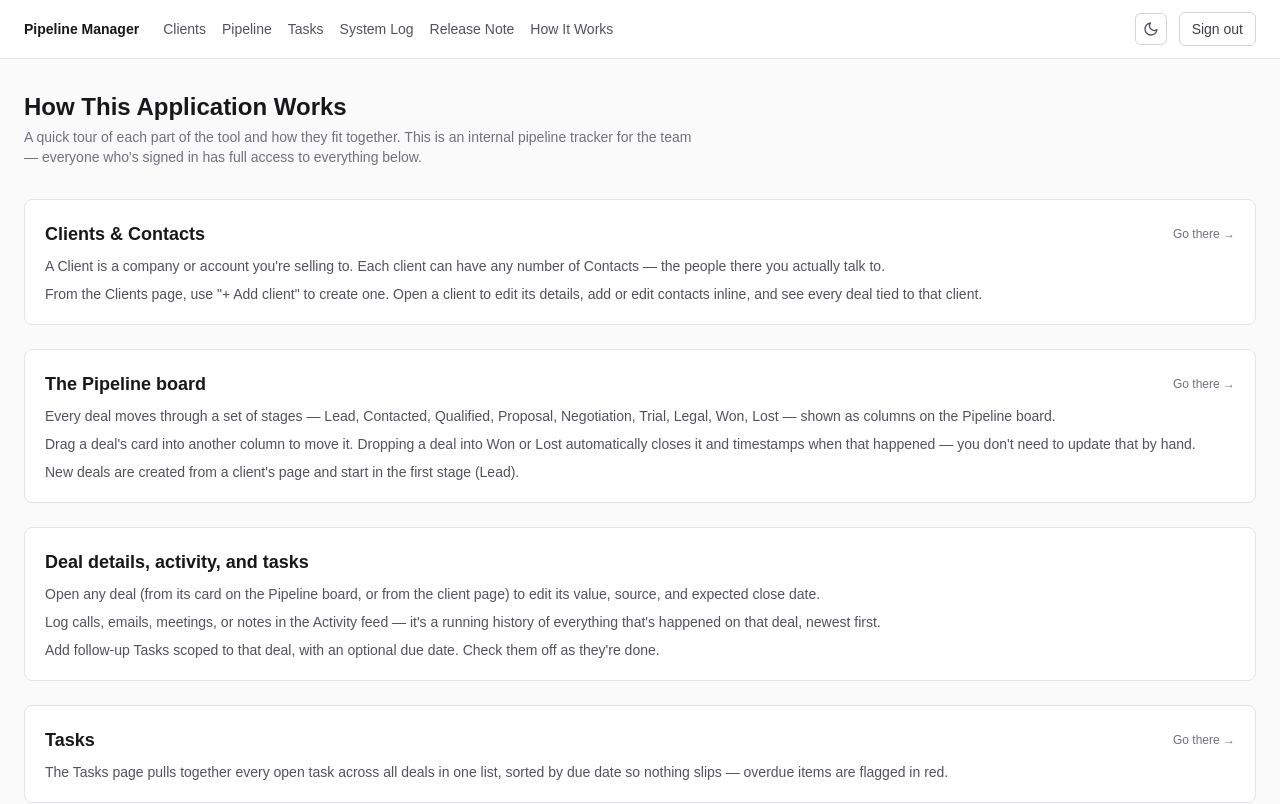
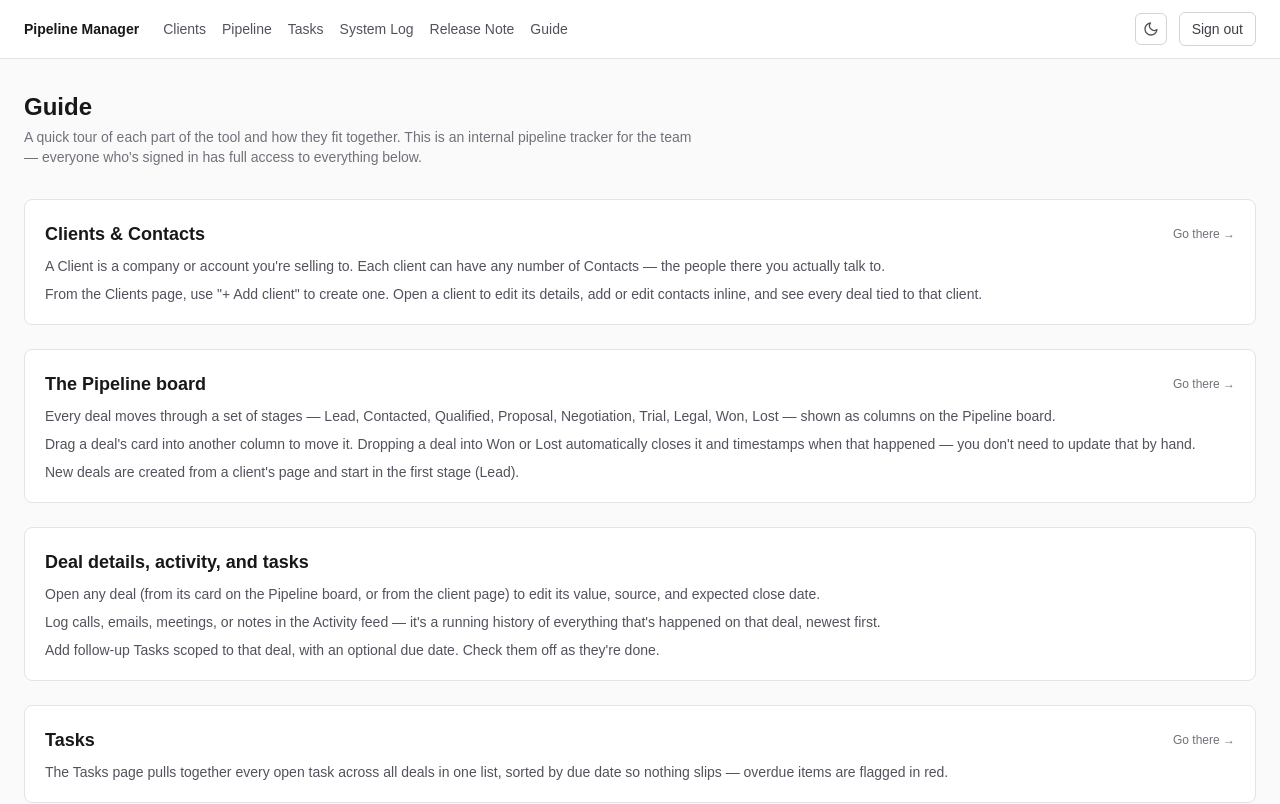
Before and after one commit to sxndinnnnn/client-pipeline-manager, a Next.js app: page /how-it-works in a window 1280 px wide. Shown: the top 804 px of the page. Built offline with nearby package versions, Linux system fonts and the light colour scheme; no server answers.

Commit message:
Rename "How It Works" to "Guide" throughout the UI
Nav label and page heading. Route (/how-it-works) unchanged.

Co-Authored-By: Claude Sonnet 5 <noreply@anthropic.com>

```diff
--- a/src/app/(dashboard)/how-it-works/page.tsx
+++ b/src/app/(dashboard)/how-it-works/page.tsx
@@ -63,7 +63,7 @@ export default function HowItWorksPage() {
     <div className="flex flex-col gap-8">
       <div>
         <h1 className="text-2xl font-semibold text-zinc-900 dark:text-zinc-50">
-          How This Application Works
+          Guide
         </h1>
         <p className="mt-1 max-w-2xl text-sm text-zinc-500 dark:text-zinc-400">
           A quick tour of each part of the tool and how they fit together. This is an
--- a/src/app/(dashboard)/layout.tsx
+++ b/src/app/(dashboard)/layout.tsx
@@ -9,7 +9,7 @@ const NAV_LINKS = [
   { href: "/tasks", label: "Tasks" },
   { href: "/system-log", label: "System Log" },
   { href: "/changelog", label: "Release Note" },
-  { href: "/how-it-works", label: "How It Works" },
+  { href: "/how-it-works", label: "Guide" },
 ];
 
 export default async function DashboardLayout({ children }: { children: React.ReactNode }) {
```
